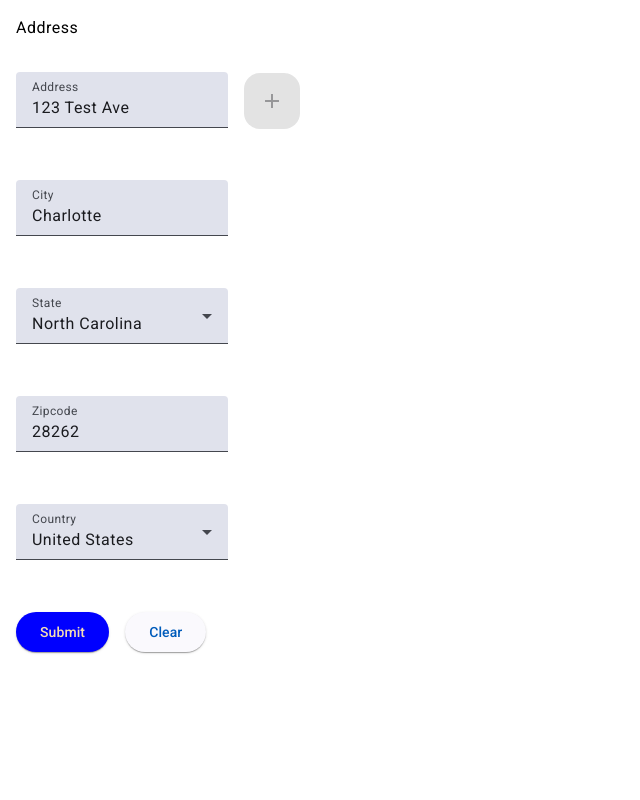
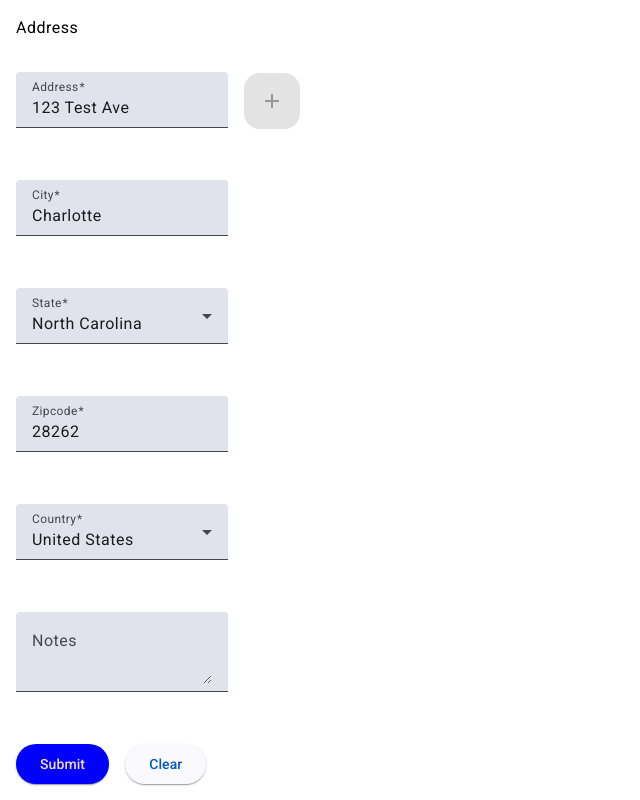
Before and after one commit to SantoshReddyBujala/angular-et, an Angular app: page /details in a window 1280 px wide. Shown: the part 1197-1997 px from the top of the page, without its empty margins (0-640 px from the left). Before the commit the page ends 1865 px from the top, so only its background shows below. Built offline with nearby package versions, Linux system fonts and the light colour scheme.

Commit message:
Angular v18 Reactive Form

```diff
--- a/src/shared/components/category-details/category-details.component.html
+++ b/src/shared/components/category-details/category-details.component.html
@@ -8,6 +8,11 @@
       <mat-label>Fristname</mat-label>
       <input formControlName="firstName" matInput type="text" />
     </mat-form-field>
+    @if (firstName.errors?.['required'] && firstName.touched) {
+    <mat-error>Please enter Firstname</mat-error>
+    } @if (firstName.errors?.['minlength'] && firstName.touched){
+    <mat-error>Firstname must be at least 3 characters</mat-error>
+    }
   </div>
   <div class="displayFlex">
     <mat-form-field>
@@ -121,8 +126,34 @@
       </mat-form-field>
     </div>
   </div>
+  @if (contactForm.controls.address.invalid &&
+  contactForm.controls.address.dirty) {
+  <em class="red">Incomplete Address</em>
+  }
+
   <div class="displayFlex">
-    <button mat-raised-button class="primary" type="submit">
+    <mat-form-field>
+      <mat-label>Notes</mat-label>
+      <textarea
+        matInput
+        formControlName="notes"
+        placeholder="Ex. It makes me feel..."
+      ></textarea>
+      @if (contactForm.controls.notes.errors?.['restrictedWords']) {
+      <mat-error
+        >Restricted words
+        found:{{contactForm.controls.notes.errors?.['restrictedWords']}}</mat-error
+      >
+      }
+    </mat-form-field>
+  </div>
+  <div class="displayFlex">
+    <button
+      mat-raised-button
+      class="primary"
+      type="submit"
+      [disabled]="contactForm.invalid"
+    >
       Submit
     </button>
     <span class="p1"></span>
--- a/src/shared/components/category-details/category-details.component.scss
+++ b/src/shared/components/category-details/category-details.component.scss
@@ -9,3 +9,6 @@
   background-color: blue !important;
   color: wheat !important;
 }
+.red {
+  color: red;
+}
--- a/src/shared/components/category-details/category-details.component.ts
+++ b/src/shared/components/category-details/category-details.component.ts
@@ -2,7 +2,7 @@ import { Component, OnInit } from '@angular/core';
 import { ActivatedRoute, Router } from '@angular/router';
 import { MatInputModule } from '@angular/material/input';
 import { MatFormFieldModule } from '@angular/material/form-field';
-import { FormBuilder, FormControl, FormGroup, FormsModule, ReactiveFormsModule } from '@angular/forms';
+import { FormBuilder, FormControl, FormGroup, FormsModule, ReactiveFormsModule, Validators } from '@angular/forms';
 import { MatDatepickerModule } from '@angular/material/datepicker';
 import { provideNativeDateAdapter } from '@angular/material/core';
 import { MatSliderModule } from '@angular/material/slider';
@@ -11,10 +11,13 @@ import { MatSelectModule } from '@angular/material/select';
 import { MatButtonModule } from '@angular/material/button';
 import { MatIconModule } from '@angular/material/icon';
 import { MatRadioModule } from '@angular/material/radio';
+import { DatePipe } from '@angular/common';
+import { restrictedWords } from '../../validators/restricted-words.validator';
+
 
 @Component({
   standalone: true,
-  imports: [FormsModule, MatFormFieldModule, MatInputModule, MatDatepickerModule, MatSliderModule, MatCheckboxModule, MatSelectModule, MatButtonModule, MatIconModule, MatRadioModule, ReactiveFormsModule],
+  imports: [FormsModule, MatFormFieldModule, MatInputModule, MatDatepickerModule, MatSliderModule, MatCheckboxModule, MatSelectModule, MatButtonModule, MatIconModule, MatRadioModule, ReactiveFormsModule, DatePipe],
   templateUrl: './category-details.component.html',
   styleUrl: './category-details.component.scss',
   providers: [provideNativeDateAdapter()],
@@ -22,9 +25,9 @@ import { MatRadioModule } from '@angular/material/radio';
 export class CategoryDetailsComponent implements OnInit {
   contactForm = this.formBuilder.nonNullable.group({
     id: '',
-    firstName: '',
+    firstName: ['', [Validators.required, Validators.minLength(3)]],
     lastName: '',
-    dateOfBirth: <String | null>null,
+    dateOfBirth: <Date | null>null,
     ranking: '',
     typeOfData: <boolean | null>null,
     phone: this.formBuilder.nonNullable.group({
@@ -32,16 +35,17 @@ export class CategoryDetailsComponent implements OnInit {
       phoneType: '',
     }),
     address: this.formBuilder.nonNullable.group({
-      addr: '',
-      city: '',
-      state: '',
-      zipcode: '',
-      country: ''
+      addr: ['', Validators.required],
+      city: ['', Validators.required],
+      state: ['', Validators.required],
+      zipcode: ['', Validators.required],
+      country: ['', Validators.required]
     }),
     email: this.formBuilder.nonNullable.group({
       emailAddr: '',
       emailType: ''
-    })
+    }),
+    notes: ['', restrictedWords(['One', 'Two'])]
   })
 
   phones = [
@@ -64,6 +68,9 @@ export class CategoryDetailsComponent implements OnInit {
     { name: 'GA', value: 'Gergia' }
   ];
 
+  get firstName() {
+    return this.contactForm.controls.firstName;
+  }
 
   IdParam?: any;
   constructor(private route: ActivatedRoute,
@@ -80,7 +87,8 @@ export class CategoryDetailsComponent implements OnInit {
   patchValues(): void {
     this.contactForm.controls.firstName.setValue("Santosh"),
       this.contactForm.controls.lastName.setValue('Bujala'),
-      this.contactForm.controls.dateOfBirth.setValue('1985-06-08'),
+
+      this.contactForm.controls.dateOfBirth.setValue(new Date(1985, 6, 8)),
       this.contactForm.controls.ranking.setValue('40'),
       this.contactForm.controls.typeOfData.setValue(true),
       this.contactForm.controls.phone.controls.phoneNumber.setValue('386-373-3745'),
@@ -97,6 +105,6 @@ export class CategoryDetailsComponent implements OnInit {
     this.router.navigate(['/welcome'])
   }
   saveDetails(): void {
-    console.log(this.contactForm.value)
+    console.log(this.contactForm.controls.dateOfBirth.value)
   }
 }
--- /dev/null
+++ b/src/shared/validators/restricted-words.validator.ts
@@ -0,0 +1,8 @@
+import { AbstractControl, ValidationErrors } from "@angular/forms";
+
+export function restrictedWords(words: string[]) {
+    return (control: AbstractControl): ValidationErrors | null => {
+        const invalidWords = words.map(w => control.value.includes(w) ? w : null).filter(w => w !== null);
+        return invalidWords.length > 0 ? { restrictedWords: invalidWords.join(',') } : null;
+    }
+}
```
